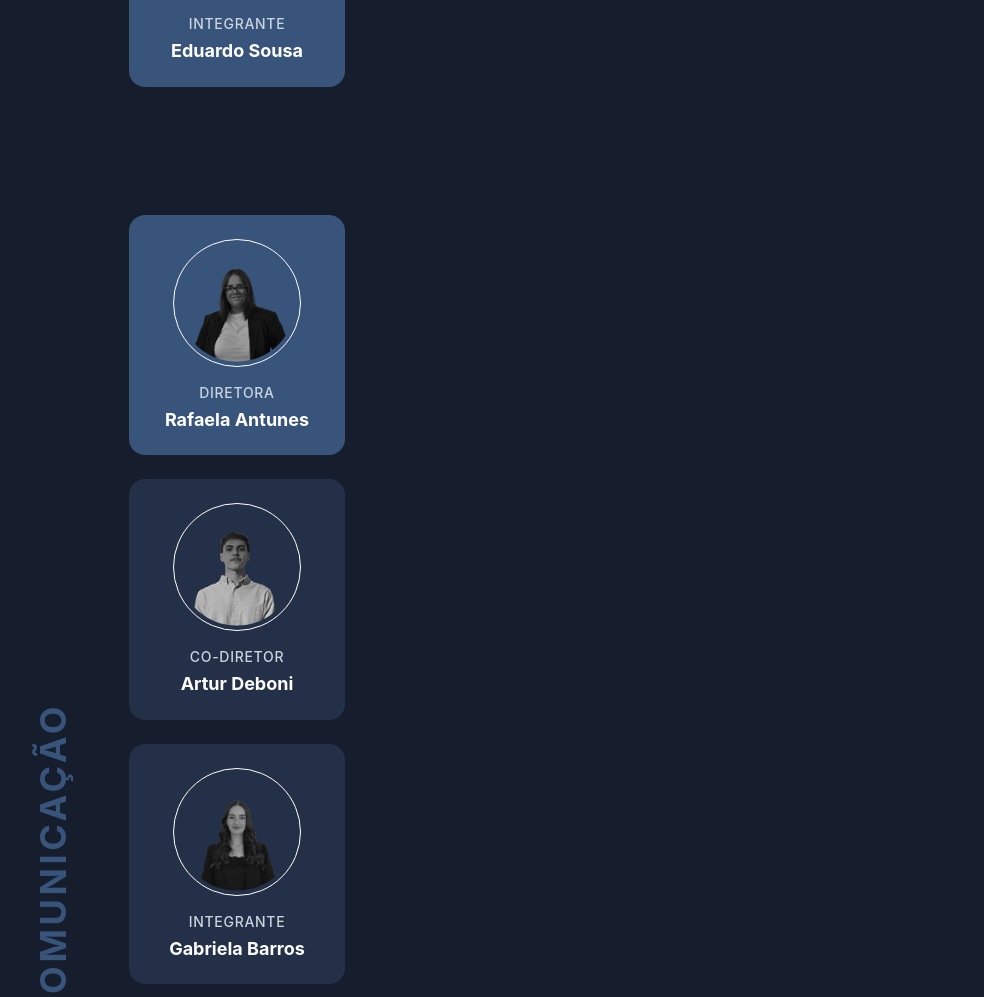
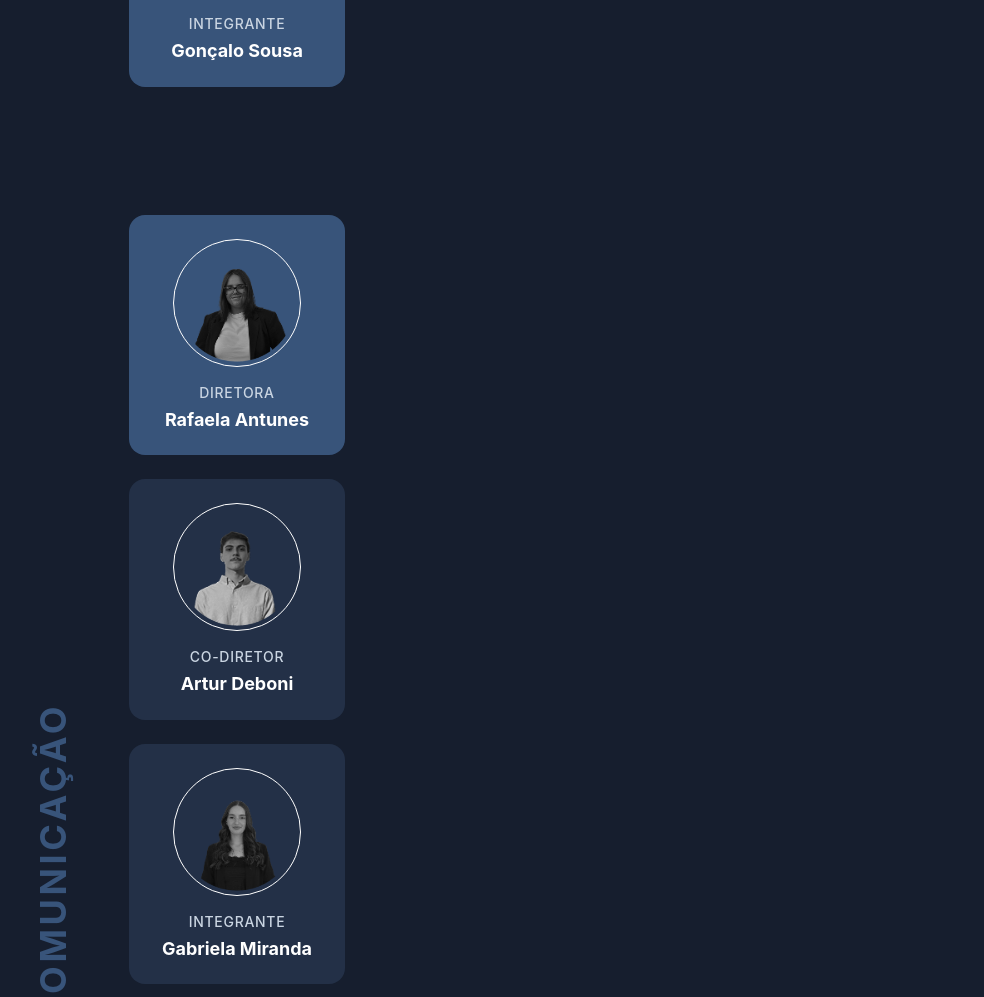
Before and after one commit to NECC/Website2.0, a Next.js app: page /team in a window 1280 px wide. Shown: the part 4503-5500 px from the top of the page, without its empty margins (31-1015 px from the left). Built offline with nearby package versions, Linux system fonts and the light colour scheme.

Commit message:
nomes mudados

```diff
--- a/data/team.ts
+++ b/data/team.ts
@@ -36,7 +36,7 @@ export const teamData: TeamData = {
       { role: "Co-diretor", name: "Pedro Gomes", imgUrl: "/images/team/member19.png" },
       { role: "Integrante", name: "Bruno Freitas", imgUrl: "/images/team/member20.png" },
       { role: "Integrante", name: "Leonor Sousa", imgUrl: "/images/team/member21.png" },
-      { role: "Integrante", name: "Eduardo Sousa", imgUrl: "/images/team/member22.png" },
+      { role: "Integrante", name: "Gonçalo Sousa", imgUrl: "/images/team/member22.png" },
     ],
 
     recreativo: [
@@ -49,7 +49,7 @@ export const teamData: TeamData = {
     comunicacao: [
       { role: "Diretora", name: "Rafaela Antunes", imgUrl: "/images/team/member27.png" },
       { role: "Co-diretor", name: "Artur Deboni", imgUrl: "/images/team/member28.png" },
-      { role: "Integrante", name: "Gabriela Barros", imgUrl: "/images/team/member29.png" },
+      { role: "Integrante", name: "Gabriela Miranda", imgUrl: "/images/team/member29.png" },
       { role: "Integrante", name: "Inês Rebelo", imgUrl: "/images/team/member30.png" },
       { role: "Integrante", name: "David Lobo", imgUrl: "/images/team/member31.png" },
     ],
```
